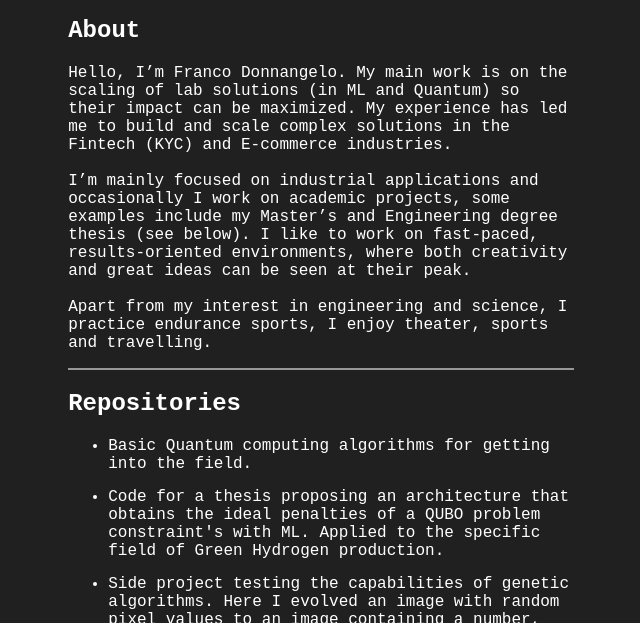
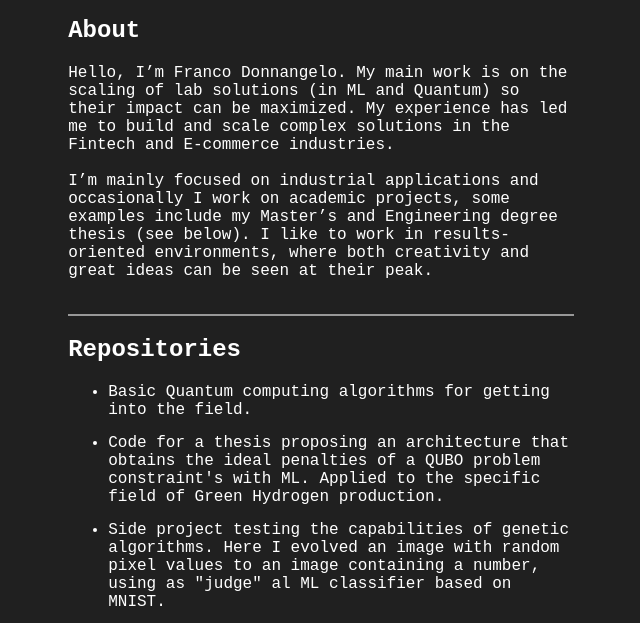
Before and after one commit to francodonn/francodonn.github.io, a plain HTML site: page index.html in a window 1280 px wide. Shown: the part 126-749 px from the top of the page, without its empty margins (319-959 px from the left). Drawn offline with Linux system fonts and the light colour scheme.

Commit message:
Update index.html

```diff
--- a/index.html
+++ b/index.html
@@ -79,12 +79,11 @@
             <div class="repo-container" id="software-repos">
 
                 <p>
-                 Hello, I’m Franco Donnangelo.  My main work is on the scaling of lab solutions (in ML and Quantum) so their impact can be maximized. My experience has led me to build and scale complex solutions in the Fintech (KYC) and E-commerce industries.
+                 Hello, I’m Franco Donnangelo.  My main work is on the scaling of lab solutions (in ML and Quantum) so their impact can be maximized. My experience has led me to build and scale complex solutions in the Fintech and E-commerce industries.
                  <br></br>
 I’m mainly focused on industrial applications and occasionally I work on academic projects, some examples include my Master’s and Engineering degree thesis (see below).
-I like to work on fast-paced, results-oriented environments, where both creativity and great ideas can be seen at their peak.
+I like to work in results-oriented environments, where both creativity and great ideas can be seen at their peak.
 <br></br>
-Apart from my interest in engineering and science, I practice endurance sports, I enjoy theater, sports and travelling.
 </p>
             </div>
         </section>
```
